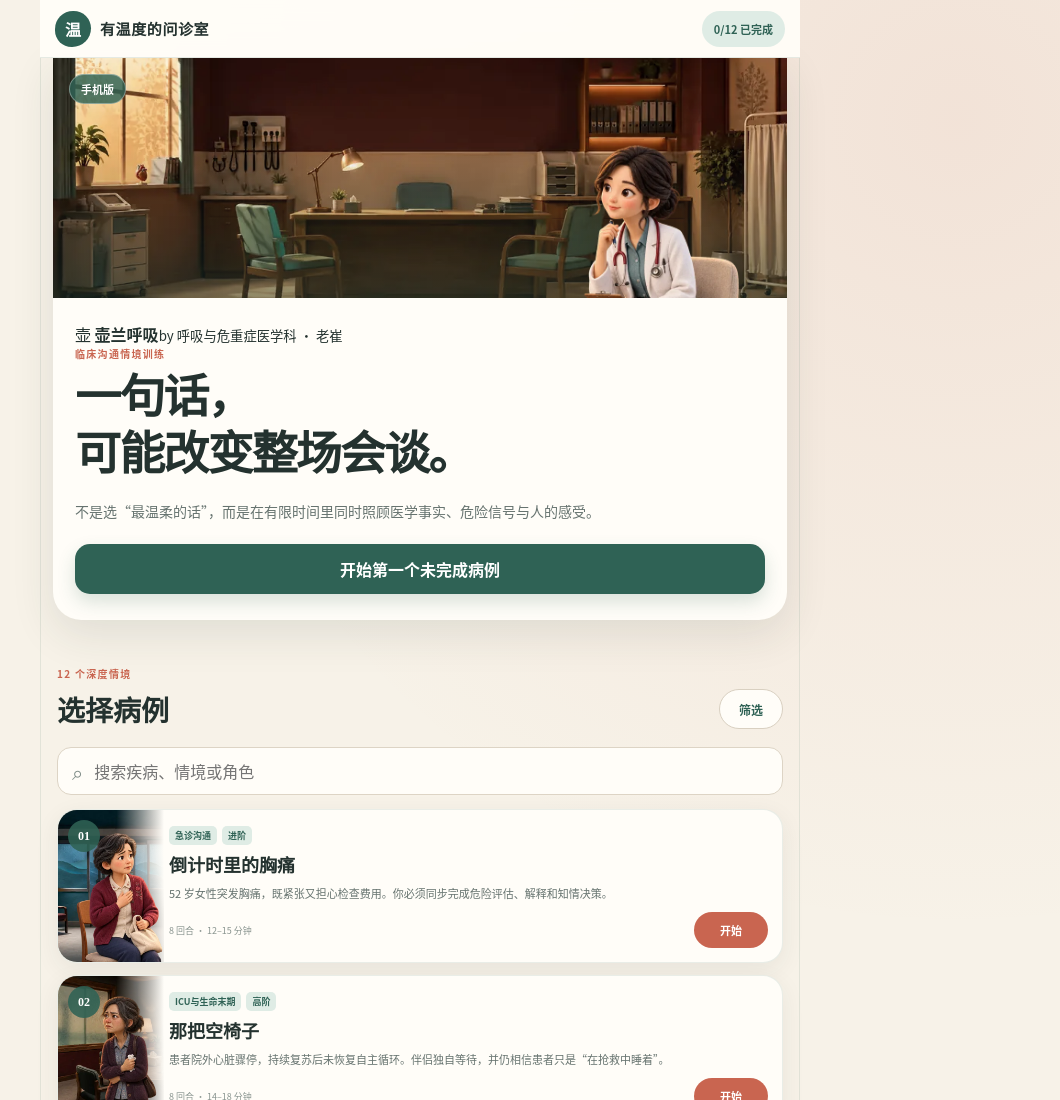
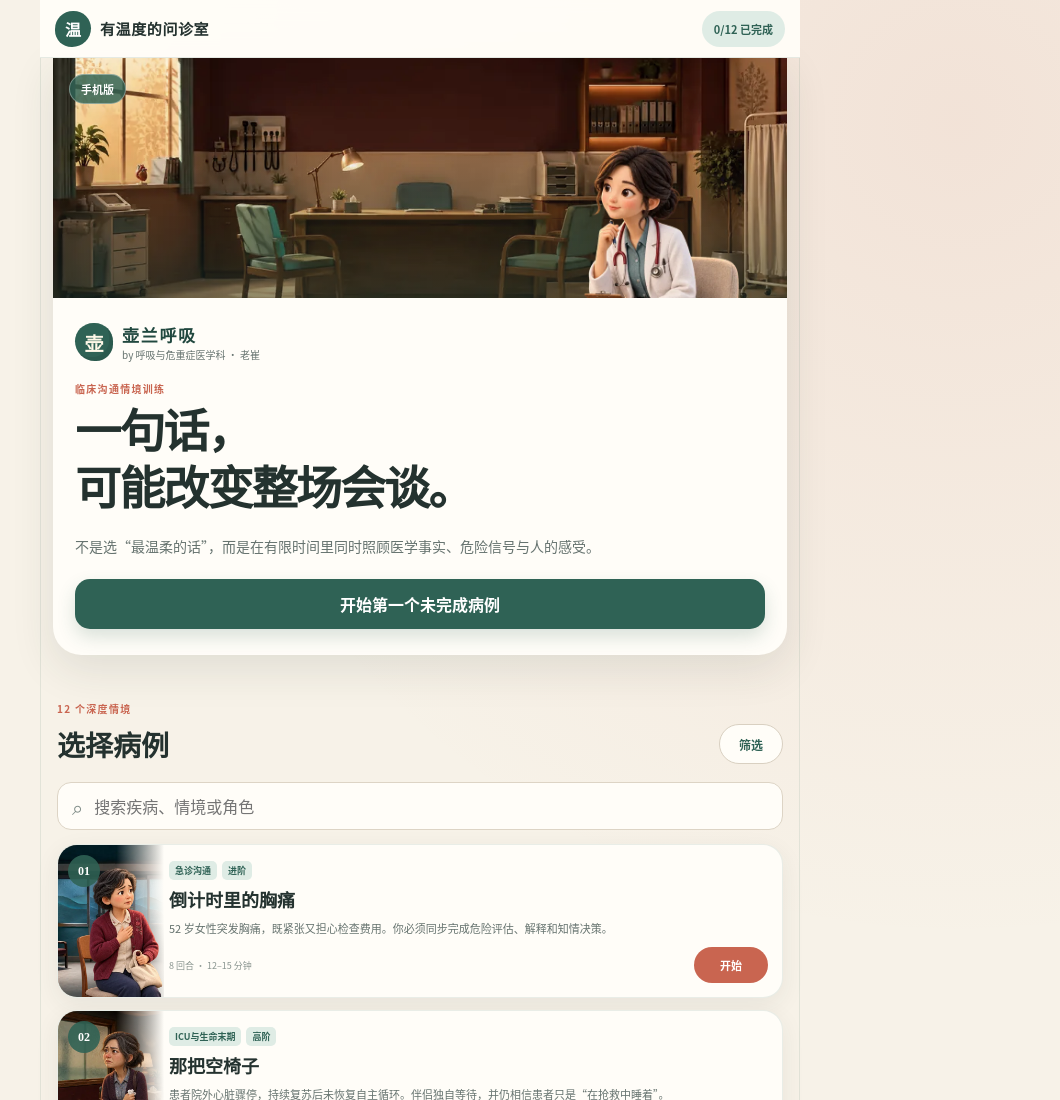
Before and after one commit to niuontheway-ops/med-kindness, a website: page index.html in a window 1280 px wide. Shown: the top 1100 px of the page, without its empty margins (220-1280 px from the left). Drawn offline with Linux system fonts and the light colour scheme.

Commit message:
Add Hulan Respiratory branding

```diff
--- a/mobile.css
+++ b/mobile.css
@@ -75,6 +75,10 @@ main { width: min(100%, 760px); min-height: calc(100vh - 58px); margin: 0 auto;
 .hero-doctor { position: absolute; z-index: 2; right: 4%; bottom: -78%; width: min(44%, 235px); filter: drop-shadow(0 12px 16px rgba(0,0,0,.2)); }
 .hero-visual > span { position: absolute; z-index: 3; top: 16px; left: 16px; padding: 6px 11px; color: white; background: rgba(47, 98, 85, .82); border: 1px solid rgba(255,255,255,.35); border-radius: 999px; font-size: 11px; font-weight: 800; }
 .hero-copy { padding: 24px 22px 26px; }
+.hulan-logo { display: inline-flex; align-items: center; gap: 9px; margin-bottom: 19px; color: var(--m-green-deep); }
+.hulan-logo-mark { display: grid; place-items: center; width: 38px; height: 38px; flex: 0 0 auto; color: #fff8e8; background: var(--m-green); border-radius: 50% 50% 46% 54%; font-family: "Noto Serif SC", serif; font-size: 19px; font-weight: 900; box-shadow: inset -4px -4px 0 rgba(0,0,0,.08); }
+.hulan-logo strong { display: block; font-family: "Noto Serif SC", serif; font-size: 17px; letter-spacing: .1em; }
+.hulan-logo small { display: block; margin-top: 1px; color: var(--m-soft); font-size: 10px; line-height: 1.4; }
 .mobile-eyebrow { margin: 0 0 8px; color: var(--m-coral); font-size: 10px; font-weight: 900; letter-spacing: .13em; }
 .hero-copy h1, .mobile-result-body h1 { margin: 0; font-family: "Noto Serif SC", serif; font-size: clamp(32px, 9vw, 46px); line-height: 1.24; letter-spacing: -.04em; }
 .hero-copy > p:not(.mobile-eyebrow) { margin: 16px 0 20px; color: var(--m-soft); font-size: 14px; line-height: 1.8; }
```
